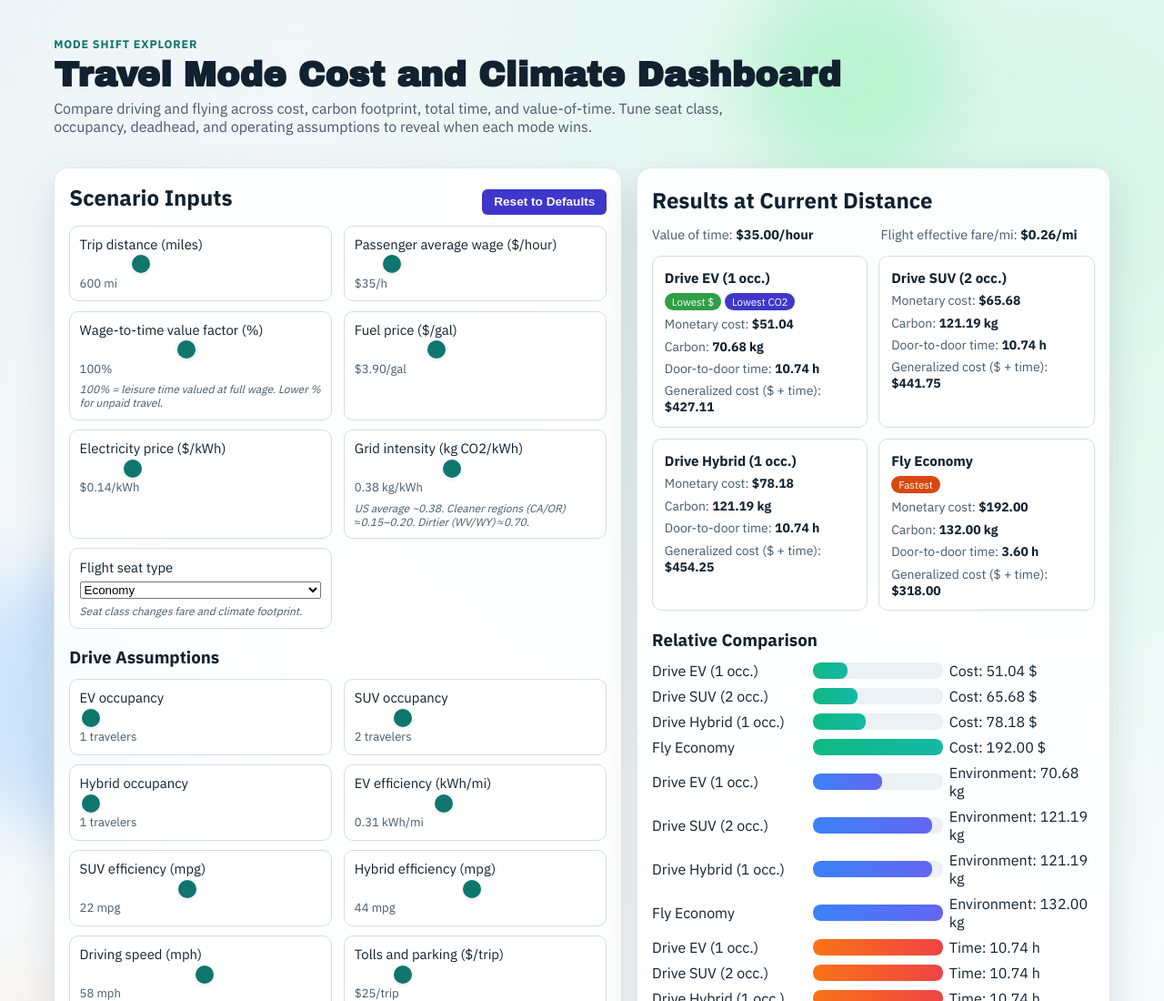
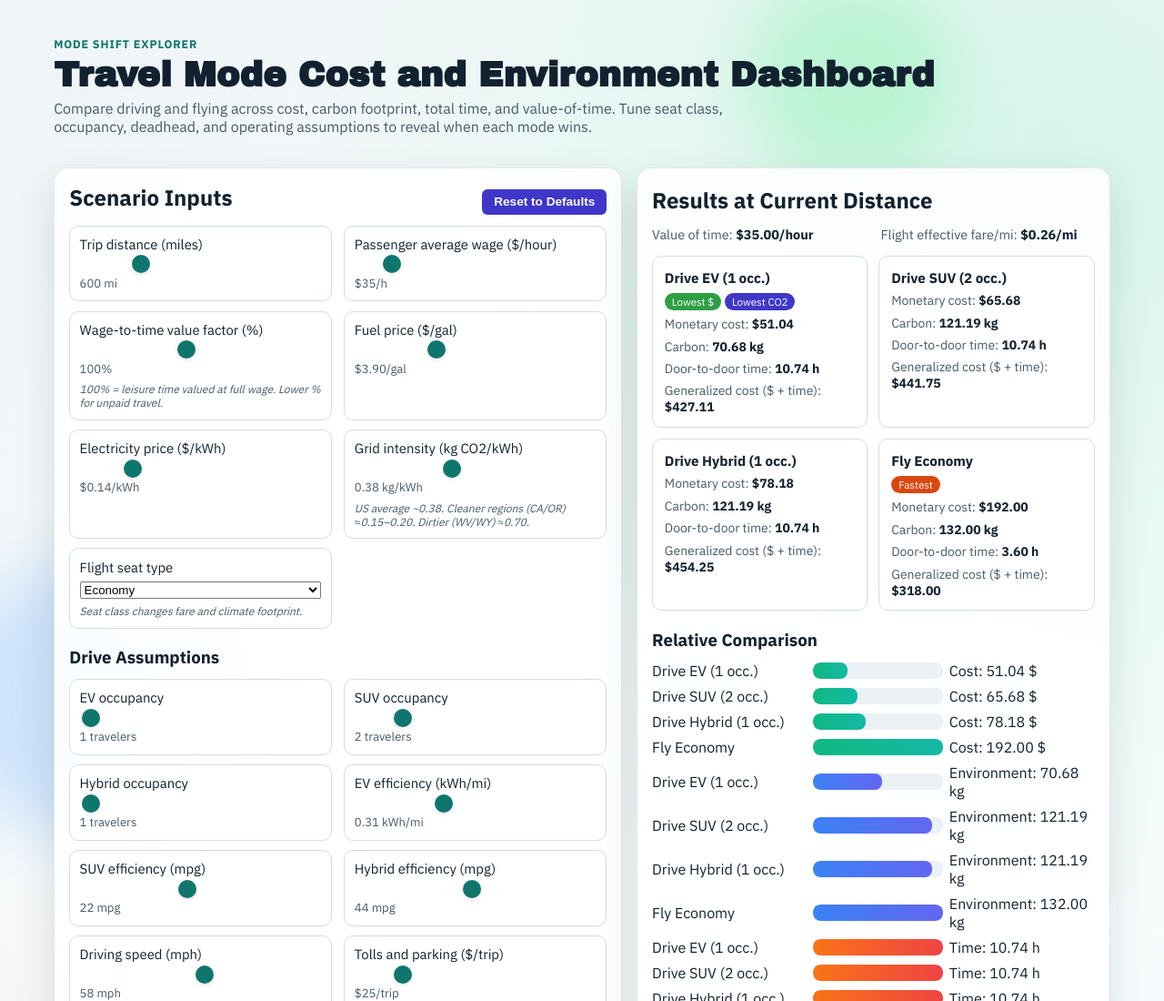
Before and after one commit to mokahlo/HydroLogix, a plain HTML site: page index.html in a window 1280 px wide. Shown: the top 1100 px of the page at 91% size. Drawn offline with Linux system fonts and the light colour scheme.

Commit message:
Update title: Cost and Environment

```diff
--- a/index.html
+++ b/index.html
@@ -17,7 +17,7 @@
     <div class="bg-orb bg-orb-b"></div>
     <header class="hero">
       <p class="eyebrow">Mode Shift Explorer</p>
-      <h1>Travel Mode Cost and Climate Dashboard</h1>
+      <h1>Travel Mode Cost and Environment Dashboard</h1>
       <p class="subhead">
         Compare driving and flying across cost, carbon footprint, total time, and value-of-time. Tune seat class,
         occupancy, deadhead, and operating assumptions to reveal when each mode wins.
```
